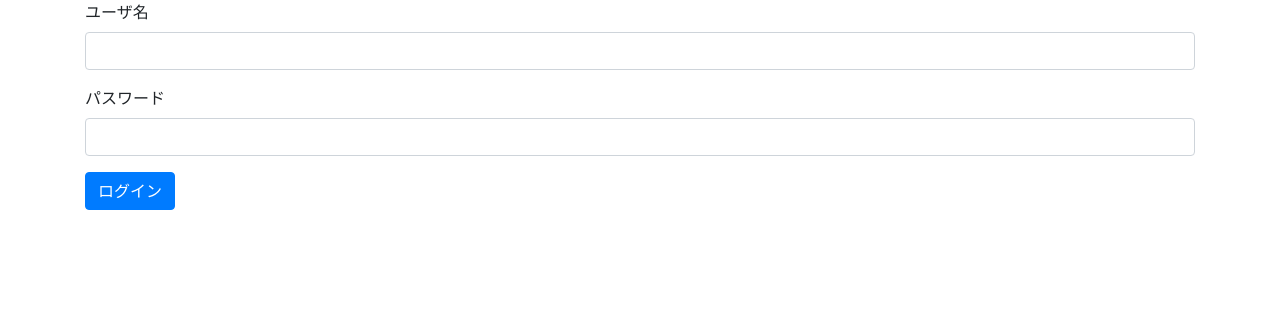
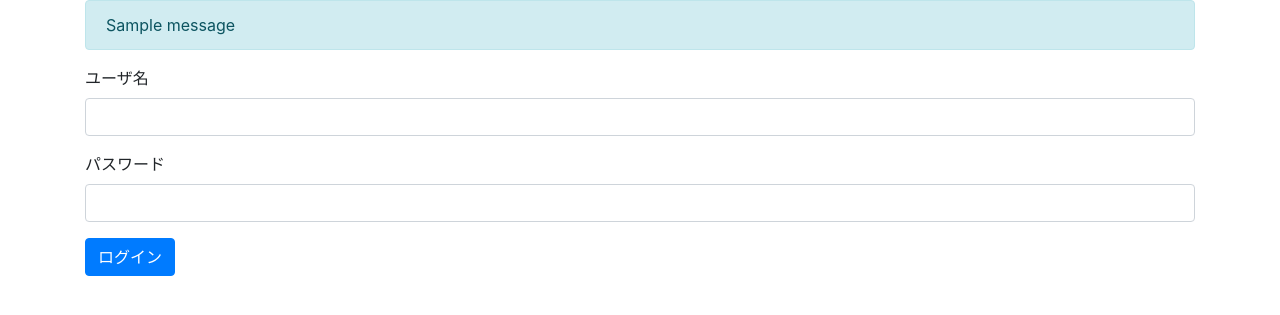
Before and after one commit to yongwoon/flask-from-zero, a Flask app: page /login in a window 1280 px wide. Shown: the part 56-371 px from the top of the page. Run offline with Flask 2, Linux system fonts and the light colour scheme; one stand-in notice (Sample message) is shown; some libraries are stand-ins or nearby versions.

Commit message:
flash message when logine/logout

```diff
--- a/flask_blog/templates/layout.html
+++ b/flask_blog/templates/layout.html
@@ -29,6 +29,12 @@
     </div>
   </nav>
 
+  {% for message in get_flashed_messages() %}
+  <div class="alert alert-info" role="alert">
+    {{ message }}
+  </div>
+  {% endfor %}
+
   <div class="blog-body">
       {% block body %}{% endblock %}
   </div>
--- a/flask_blog/views.py
+++ b/flask_blog/views.py
@@ -19,6 +19,7 @@ def login():
             print('パスワードが異なります')
         else:
             session['logged_in'] = True
+            flash('ログインしました。')
             return redirect('/')
 
     return render_template('login.html')
@@ -27,4 +28,5 @@ def login():
 @app.route('/logout')
 def logout():
     session.pop('logged_in', None)
+    flash('ログアウトしました。')
     return redirect('/')
```
